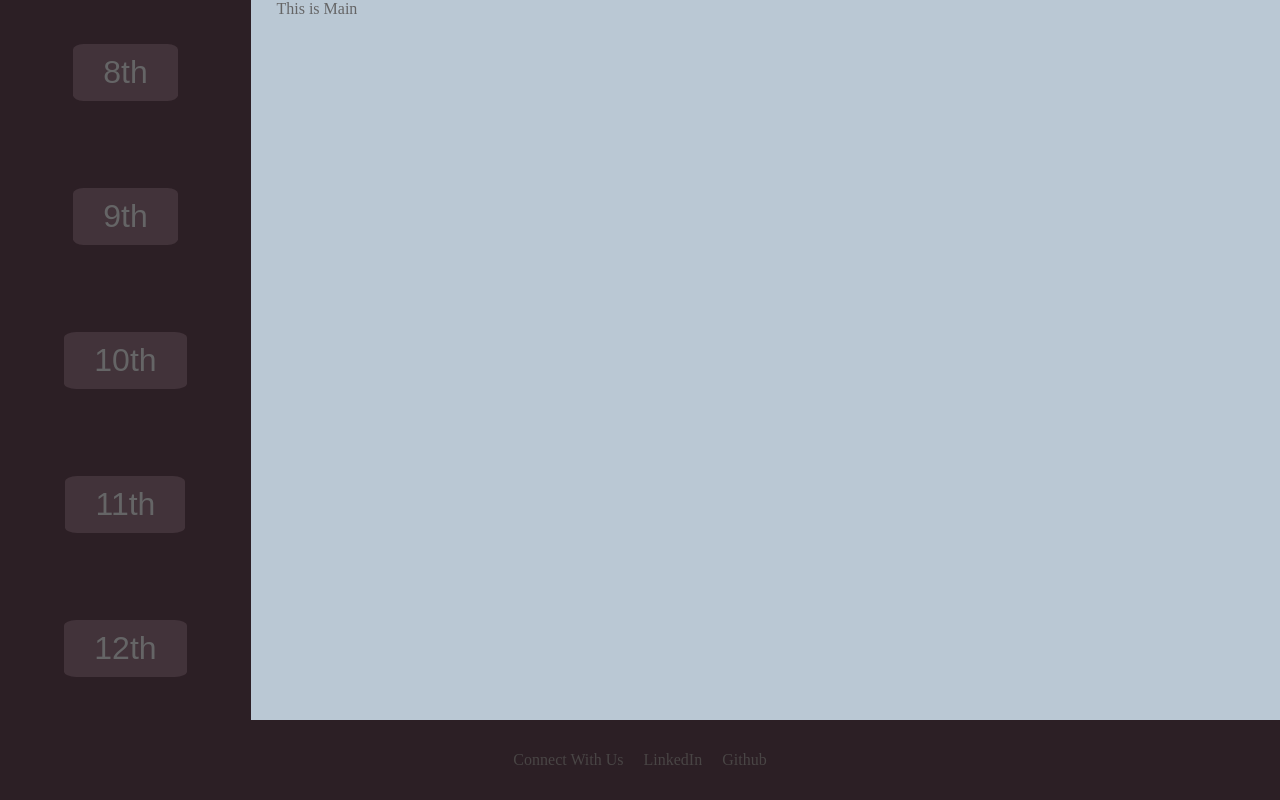
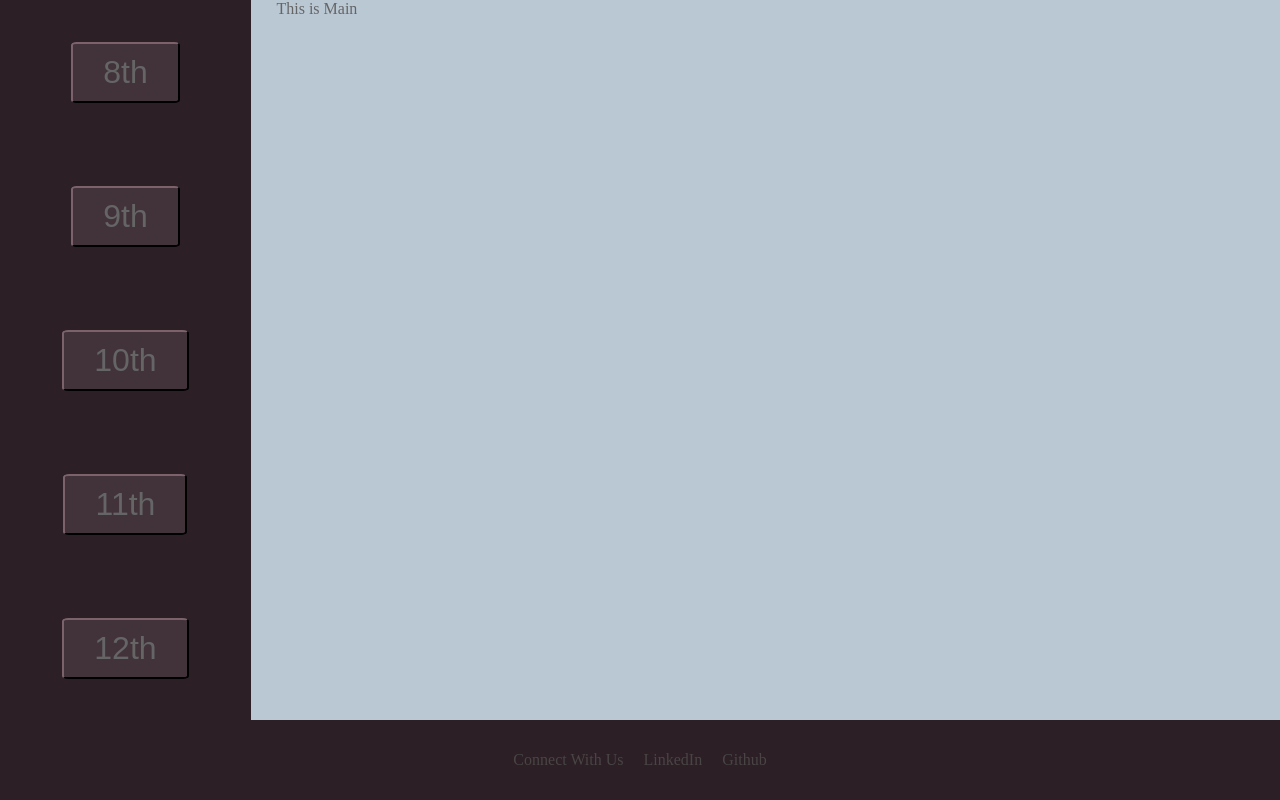
Before and after one commit to brijesh6267/E-Learning-Website, a React (Create React App) app: page / in a window 1280 px wide. Built offline with nearby package versions, Linux system fonts and the light colour scheme.

Commit message:
Initial-commit

```diff
--- a/src/App.css
+++ b/src/App.css
@@ -28,11 +28,11 @@
 	color: #656566;
 	font-size: 2em;
 	padding: 10px 30px;
-	border-radius: 10%;
-	border-width: 0;
+	border-radius: 5%;
+	border-width: 2%;
 	background-color: #42333a;
-	border-style: none;
-	border-color: none;
+	border-style: outset;
+	border-color: #271f22;
 }
 .Std-btn:hover {
 	transition-duration: 300ms;
```
